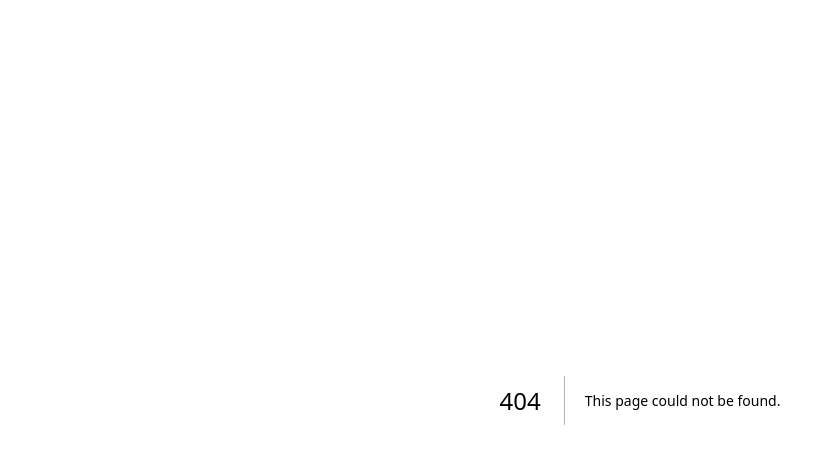
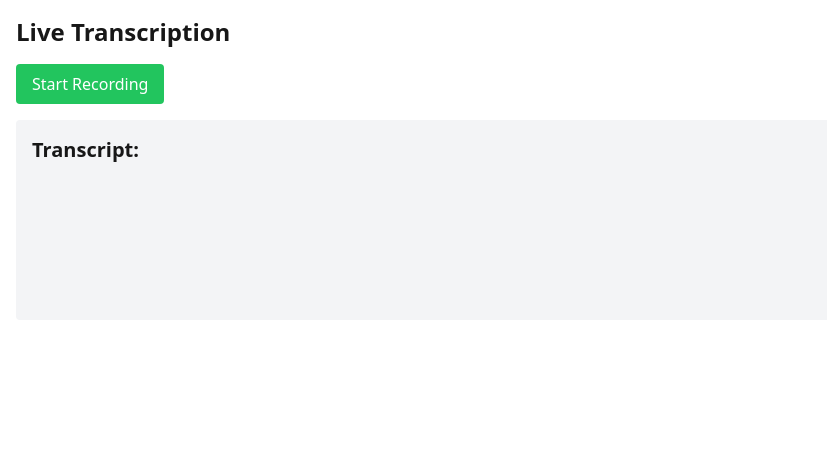
Before and after one commit to Marviel/matchmake, a Next.js app in the folder apps/web/: page /live in a window 1280 px wide. Before the commit this address had no page. Shown: the top 464 px of the page, without its empty margins (0-827 px from the left). Built offline with nearby package versions, Linux system fonts and the light colour scheme.

Commit message:
add liveroute

```diff
--- /dev/null
+++ b/apps/web/app/live/page.tsx
@@ -0,0 +1,5 @@
+import LivePage from '../LivePage';
+
+export default function LiveRoute() {
+    return <LivePage />;
+}
```
